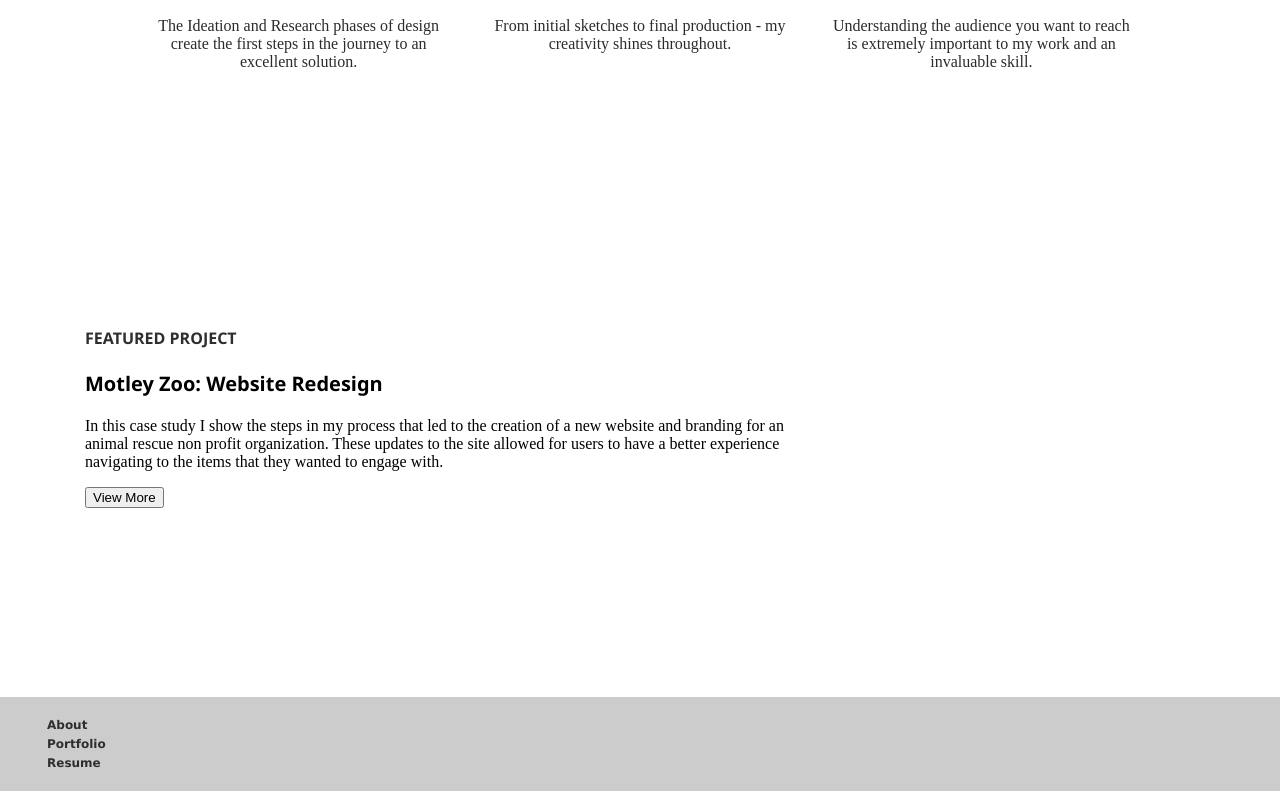
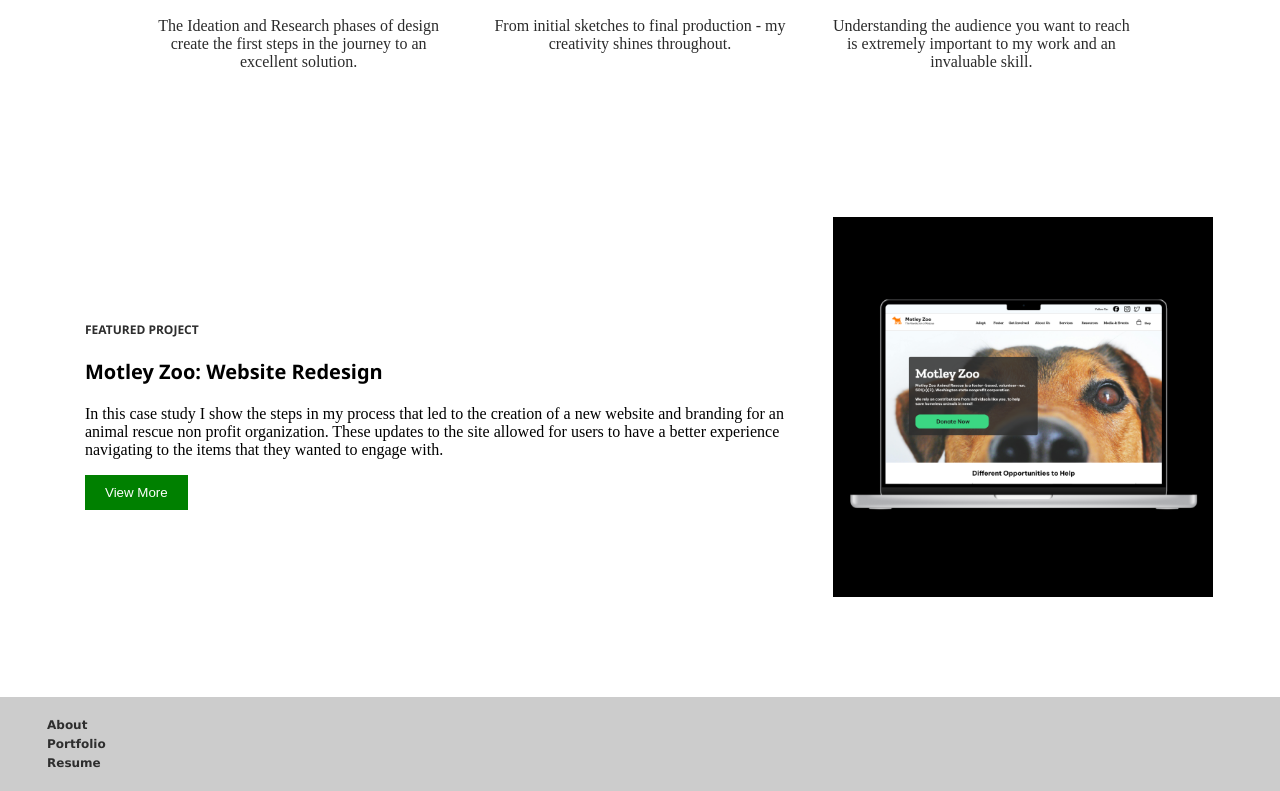
Before and after one commit to mattsteil/UX_UI_HW17, a plain HTML site: page index.html in a window 1280 px wide. Shown: the part 1066-1857 px from the top of the page. Drawn offline with Linux system fonts and the light colour scheme; files whose address does not match are found by name.

Commit message:
image swap idk

```diff
--- a/css/styles.css
+++ b/css/styles.css
@@ -25,12 +25,29 @@ h3 {
 h4 {
 
 color:#2E2E2E;
+font-size: 12px;
 text-transform: uppercase;
 font-family: 'Segoe UI', Tahoma, Geneva, Verdana, sans-serif;
 
 }
 
+button {
 
+background-color: green;
+border:none;
+color:white;
+text-transform:bold;
+padding:10px 20px 10px 20px;
+
+
+}
+
+button:hover {
+
+background-color:aqua;
+color:#2b2b2b;
+
+}
 
 
 body {
@@ -79,7 +96,7 @@ font-family: 'Segoe UI', Tahoma, Geneva, Verdana, sans-serif;
     min-height:320px;
     min-width:320px;
     padding:30px;
-    background-image: url("images/Hero-Image.png");
+    background-image: url("../images/Hero-Image.png");
     background-position: center;
     background-size: cover;
 
@@ -228,7 +245,7 @@ max-width:750px;
   min-height:320px;
   min-width:320px;
   padding:30px;
-  background-image: url("images/Feature-Image.png");
+  background-image: url("../images/Feature-Image.png");
   background-position: center;
   background-size: cover;
 
```
